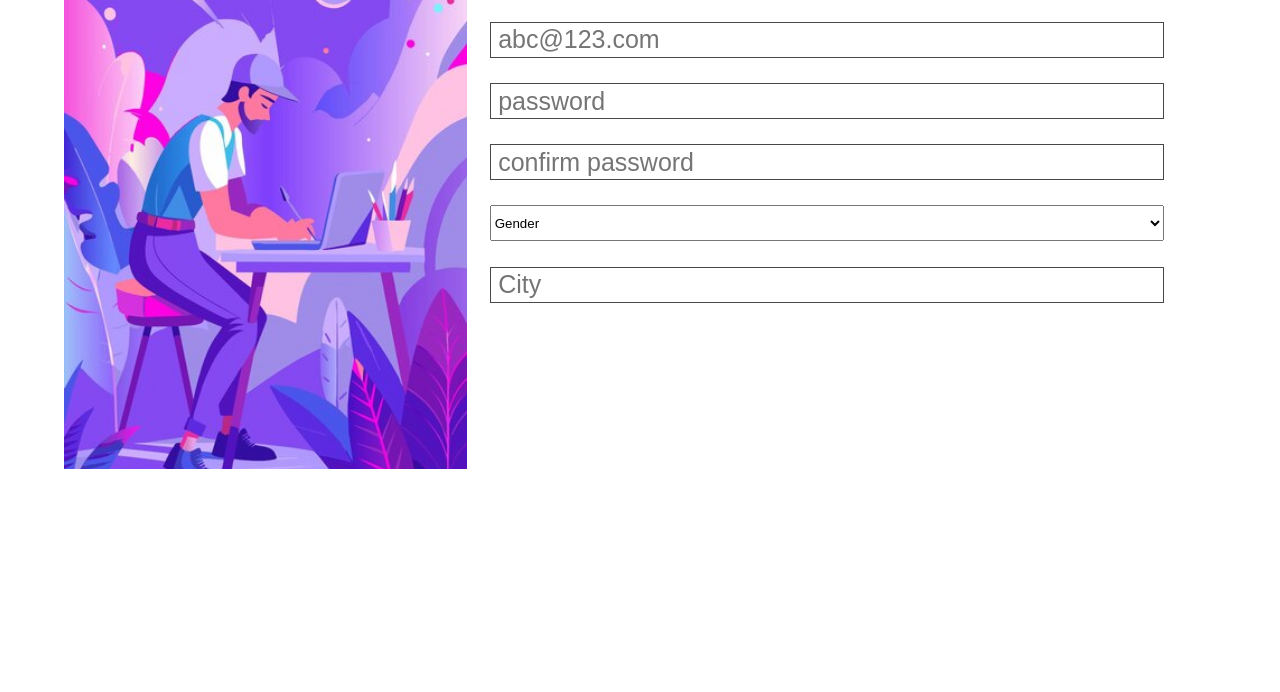
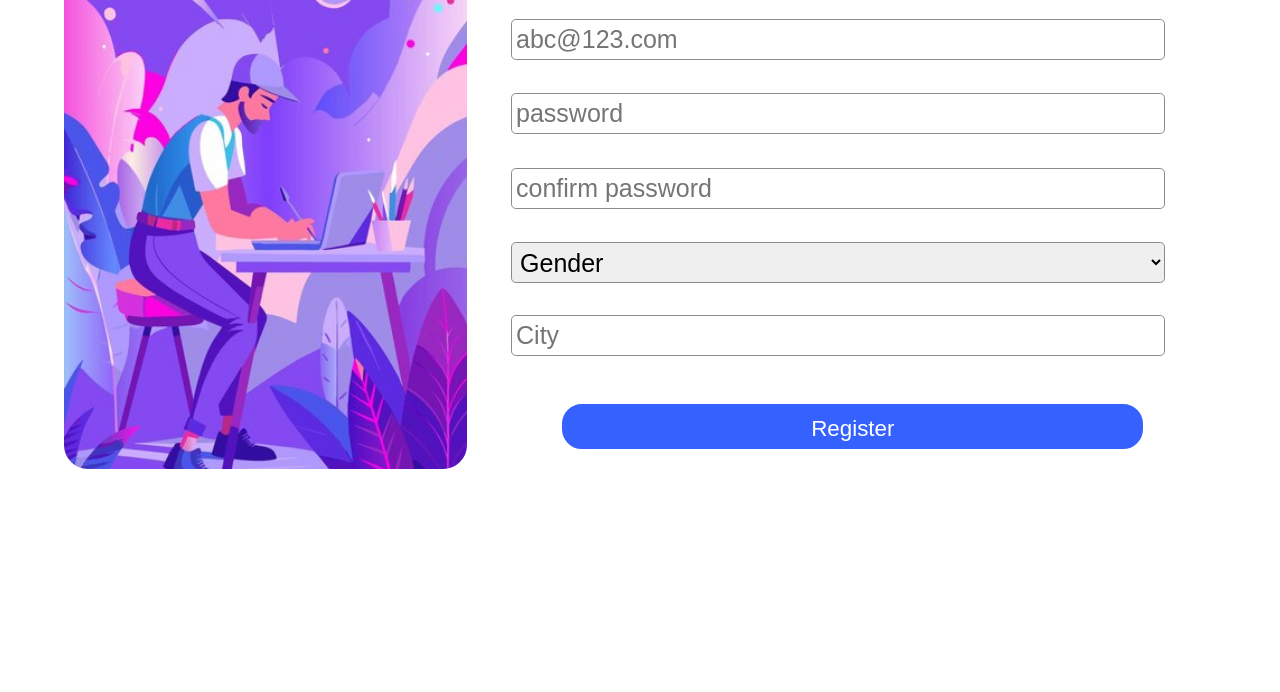
Before and after one commit to dineshdcshinde/Task_22_Registration_form, a plain HTML site: page index.html in a window 1280 px wide. Shown: the part 172-864 px from the top of the page. Drawn offline with Linux system fonts and the light colour scheme.

Commit message:
Completed styling

```diff
--- a/index.html
+++ b/index.html
@@ -1,33 +1,36 @@
 <!DOCTYPE html>
 <html lang="en">
   <head>
-    <meta charset="UTF-8">
-    <meta name="viewport" content="width=device-width, initial-scale=1.0">
+    <meta charset="UTF-8" />
+    <meta name="viewport" content="width=device-width, initial-scale=1.0" />
     <title>Registration Form</title>
-    <link rel="stylesheet" href="style.css">
+    <link rel="stylesheet" href="style.css" />
   </head>
   <body>
     <div class="wrapper">
       <div class="form">
-
         <div class="left">
-                <img src="./assets/photos/form-photo.jpg" alt="form-fill-img">
+          <img src="./assets/photos/form-photo.jpg" alt="form-fill-img" />
         </div>
         <div class="right">
           <h2>Registration</h2>
           <form action="#">
-                    <input type="text" placeholder="Name" required>
-                    <input type="email" name="email" placeholder="abc@123.com">
-                    <input type="password" placeholder="password">
-                    <input type="password" placeholder="confirm password">
+            <input type="text" placeholder="Name" required />
+            <input type="email" name="email" placeholder="abc@123.com" />
+            <input type="password" placeholder="password" />
+            <input type="password" placeholder="confirm password" />
 
             <select name="" id="">
               <option value="Gender">Gender</option>
-                        <option value="Gender">Gender</option>
+              <option value="Gender">Male</option>
               <option value="Gender">Female</option>
+              <option value="Gender">Other</option>
             </select>
 
-                    <input type="text" name="city" placeholder="City">
+            <input type="text" name="city" placeholder="City" />
+
+
+              <button>Register</button>
 
           </form>
         </div>
--- a/style.css
+++ b/style.css
@@ -16,7 +16,7 @@ body {
 }
 
 .form {
-  height: 50%;
+  height: 70%;
   width: 100%;
   max-width: 90%;
   margin: 0 auto;
@@ -33,6 +33,7 @@ body {
   width: 100%;
   object-fit: cover;
   object-position: contain;
+  border-radius: 1.5rem;
 }
 
 .right {
@@ -45,17 +46,19 @@ body {
   flex-direction: column;
   justify-content: space-evenly;
   gap: 1rem;
-  height: 50%;
+  height: 70%;
   /* width: 50%; */
   margin: 0 auto;
-  margin-top: 3%;
+  margin-top: 2%;
+  margin-left: 3%;
 }
 
 .right h2 {
   margin-left: 3%;
   font-size: 2rem;
-  color: #fff;
+  /* color: #fff; */
   font-family: Arial, Helvetica, sans-serif;
+  text-align: center;
 }
 
 input,
@@ -70,10 +73,74 @@ select {
 
 input {
   font-size: 25px;
-  border: 1px solid #484848;
+  border: 1px solid #8a8a8a;
   padding: 1%;
+  margin-bottom: 1.09rem;
+  border-radius: 0.3rem;
+  padding: 0.5%;
+}
+
+select {
+  font-size: 25px;
+  margin-bottom: 1rem;
+  border-radius: 0.3rem;
+  padding: 0.5%;
+  border: none;
+  border: 1px solid #8a8a8a;
+}
+
+select:focus {
+  background-color: #8a8a8a;
+  color: #fff;
+  outline: 3px solid #3561ff;
+  border-color: #3561ff;
 }
 
 input:focus {
-  border-color: #e8f5e9;
+  background-color: #8a8a8a;
+  color: #fff;
+  outline: 3px solid #3561ff;
+  border-color: #3561ff;
 }
+
+button {
+  margin-left: 3%;
+  width: 80%;
+  margin: 0 auto;
+  margin-top: 2%;
+  padding: 10px 25px;
+  border-radius: 20px;
+  border: none;
+  outline: none;
+  border: 2px solid #3561ff;
+  background-color: #3561ff;
+  font-size: 1.4rem;
+  font-weight: 500;
+  color: #fff;
+  position: relative;
+  overflow: hidden;
+  transition: color 0.4s ease, background-color 0.4s ease;
+  overflow: hidden;
+}
+
+button::before {
+  content: "";
+  position: absolute;
+  top: 0;
+  left: 0;
+  height: 100%;
+  width: 100%;
+  background-color: #fff;
+  z-index: -1;
+  transition: top 0.4s ease;
+}
+
+button:hover::before {
+  top: 100%;
+}
+
+button:hover {
+  color: #000;
+  background-color: transparent;
+  z-index: 1;
+}
```
Lines whose indentation alone changed are shown as unchanged.
